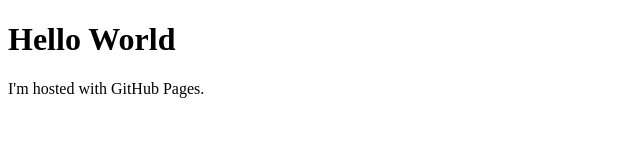
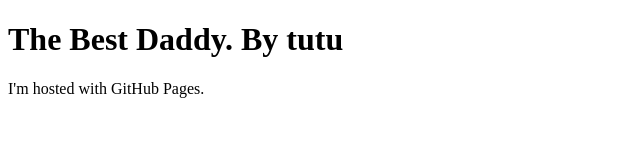
Before and after one commit to wututud/wuyl.github.io, a plain HTML site: page index.html in a window 1280 px wide. Shown: the whole page, without its empty margins (0-640 px from the left). Drawn offline with Linux system fonts and the light colour scheme.

Commit message:
Update index.html

```diff
--- a/index.html
+++ b/index.html
@@ -1,7 +1,7 @@
 <!DOCTYPE html>
 <html>
 <body>
-<h1>Hello World</h1>
+<h1>The Best Daddy. By tutu</h1>
 <p>I'm hosted with GitHub Pages.</p>
 </body>
 </html>
```
